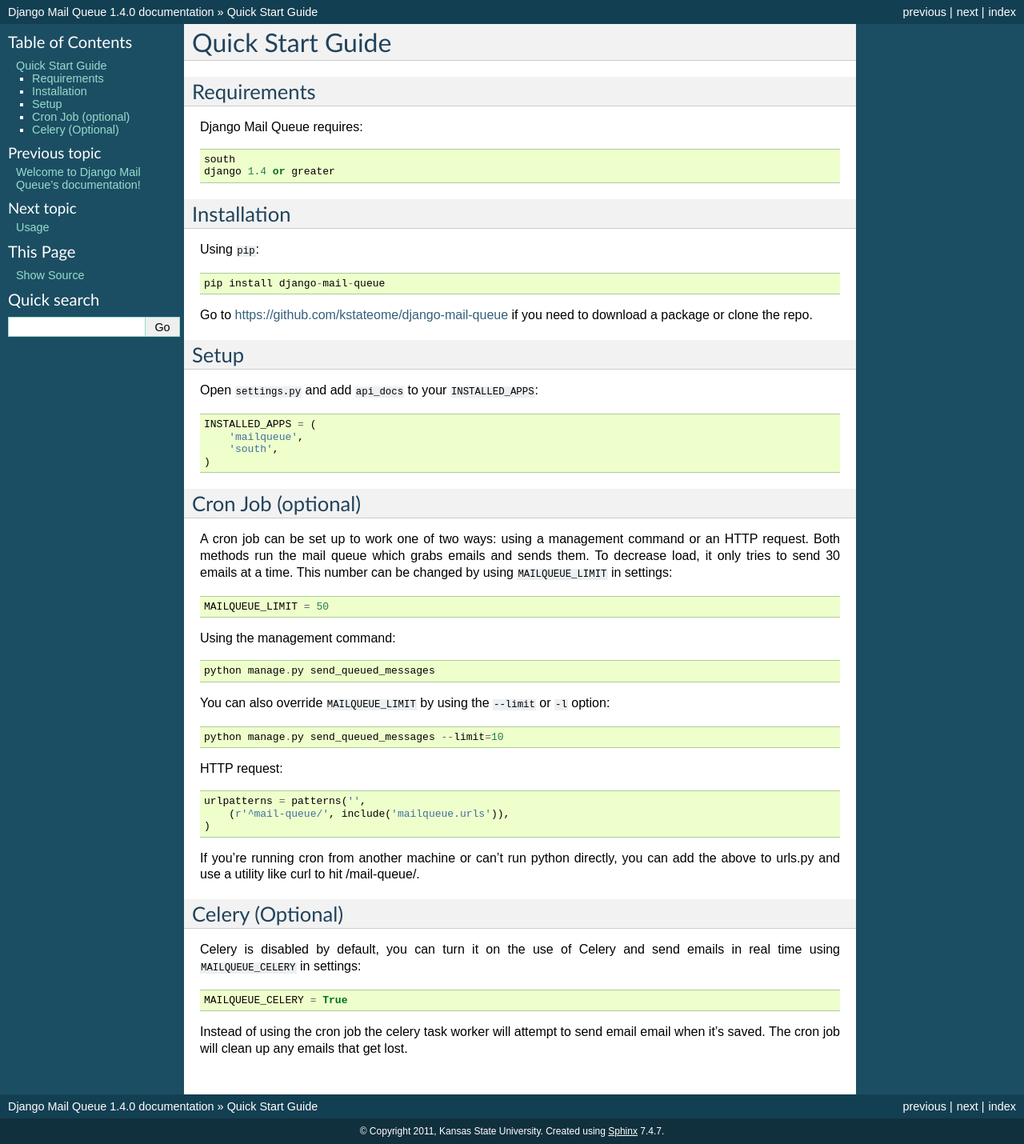
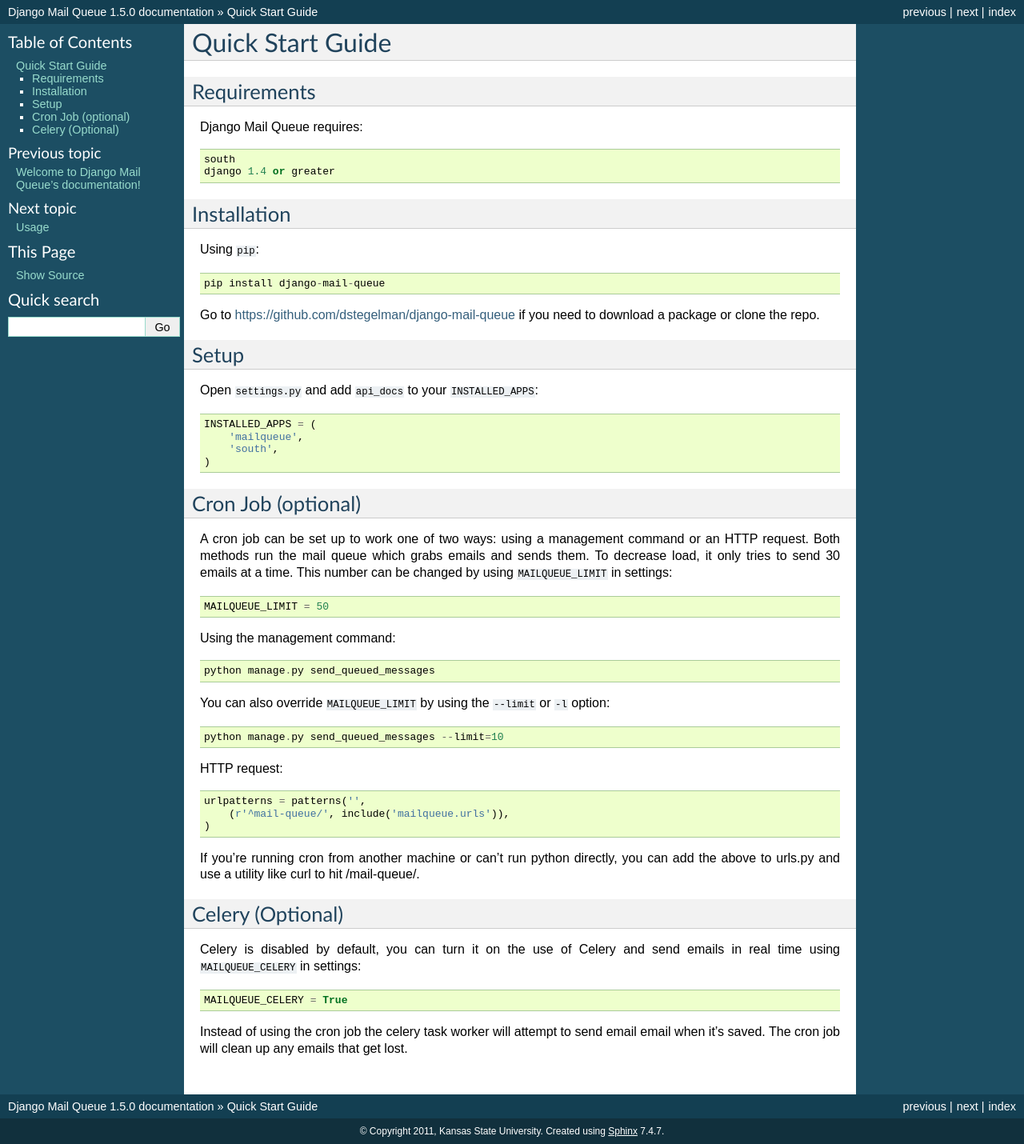
Before and after one commit to dstegelman/django-mail-queue, a Sphinx documentation site: the page built from docs/source/installation.rst, in a window 1280 px wide. Shown: the whole page at 80% size. Built offline with Sphinx 7.4.7, drawn with Linux system fonts in a browser that asks for light colours.

Commit message:
Updating Docs.

```diff
--- a/docs/source/conf.py
+++ b/docs/source/conf.py
@@ -48,9 +48,9 @@
 # built documents.
 #
 # The short X.Y version.
-version = '1.4.0'
+version = '1.5.0'
 # The full version, including alpha/beta/rc tags.
-release = '1.4.0'
+release = '1.5.0'
 
 # The language for content autogenerated by Sphinx. Refer to documentation
 # for a list of supported languages.
--- a/docs/source/index.rst
+++ b/docs/source/index.rst
@@ -8,7 +8,7 @@
 
 Mail Queue is a new way to send and keep track of email in your Django application.  Mail queue stores each email you send
 and records success/failure.  You can requeue up un-sent mail and review the mail generated by your app.  Mail Queue is hosted
-at https://github.com/kstateome/django-mail-queue
+at https://github.com/dstegelman/django-mail-queue
 
 Contents:
 
--- a/docs/source/installation.rst
+++ b/docs/source/installation.rst
@@ -17,7 +17,7 @@
 
     pip install django-mail-queue
 
-Go to https://github.com/kstateome/django-mail-queue if you need to download a package or clone the repo.
+Go to https://github.com/dstegelman/django-mail-queue if you need to download a package or clone the repo.
 
 Setup
 -----
```
